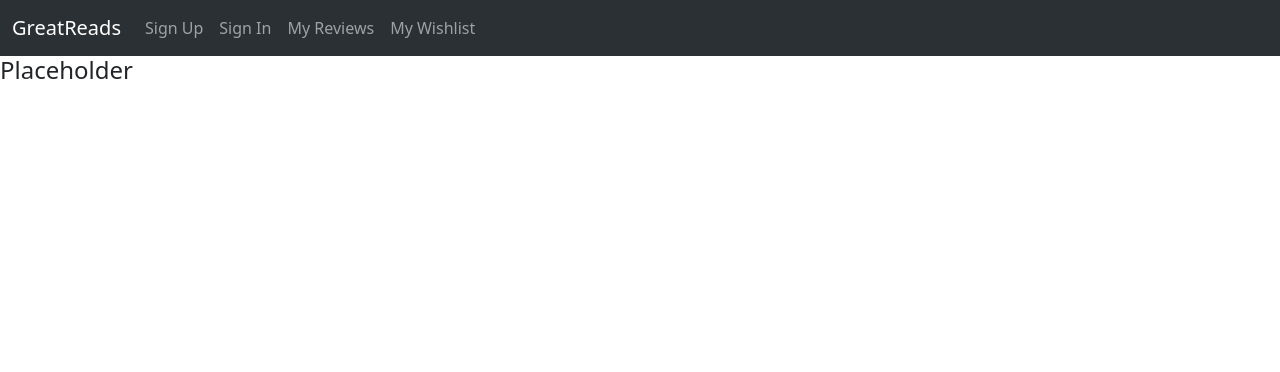
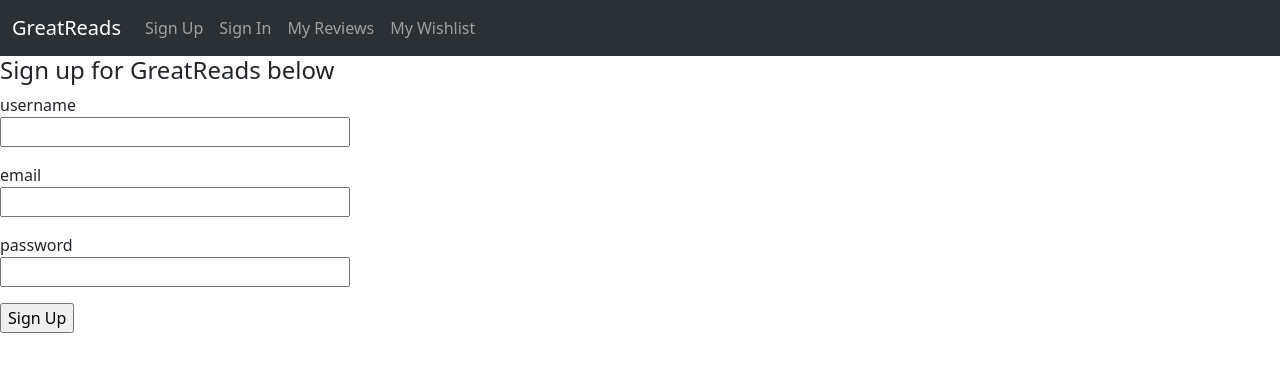
Before and after one commit to toddcmz/w6_greatReadsFlaskProject, a Flask app: page /auth/signup in a window 1280 px wide. Shown: the top 372 px of the page. Run offline with Flask 3, Linux system fonts and the light colour scheme.

Commit message:
sign up and sql data working

```diff
--- a/app/__init__.py
+++ b/app/__init__.py
@@ -1,6 +1,12 @@
 from flask import Flask
+from config import Config
+from flask_sqlalchemy import SQLAlchemy
+from flask_migrate import Migrate
 
 app = Flask(__name__)
+app.config.from_object(Config)
+db = SQLAlchemy(app)
+migrate = Migrate(app, db)
 
 from app.blueprints.auth import bp as auth_bp
 app.register_blueprint(auth_bp)
@@ -8,3 +14,5 @@ from app.blueprints.main import bp as main_bp
 app.register_blueprint(main_bp)
 from app.blueprints.mybooks import bp as mybooks_bp
 app.register_blueprint(mybooks_bp)
+
+from app import models
--- a/app/blueprints/auth/routes.py
+++ b/app/blueprints/auth/routes.py
@@ -1,10 +1,28 @@
-from flask import render_template
+from flask import render_template, flash, redirect, url_for
 from . import bp
+from app.forms import SignupForm
+from app.models import User
+from app import db
 
 @bp.route('/signin')
 def signin():
     return render_template('signin.jinja', title='Sign In')
 
-@bp.route('/signup')
+@bp.route('/signup', methods=['GET', 'POST'])
 def signup():
-    return render_template('signup.jinja', title='Sign Up')
+    form = SignupForm()
+    if form.validate_on_submit():
+            username = form.username.data
+            email = form.email.data
+            checkUser = User.query.filter_by(username=username).first()
+            checkEmail = User.query.filter_by(email=email).first()
+            if not checkUser and not checkEmail:
+                thisUser = User(username=username, email=email, password=form.password.data)
+                thisUser.commit()
+                flash(f"Username '{username}' submitted a sign up request")
+                return redirect(url_for('main.home'))
+            elif checkUser:
+                flash(f'{username} already taken, try again')
+            else:
+                flash(f'{email} already taken, try again')
+    return render_template('signup.jinja', title='Sign Up', form=form)
--- /dev/null
+++ b/app/forms.py
@@ -0,0 +1,9 @@
+from flask_wtf import FlaskForm
+from wtforms import StringField, PasswordField, SubmitField
+from wtforms.validators import DataRequired, Email
+
+class SignupForm(FlaskForm):
+    username = StringField('username', validators=[DataRequired()])
+    email = StringField('email', validators=[DataRequired(), Email()])
+    password = PasswordField('password', validators=[DataRequired()])
+    submit = SubmitField('Sign Up')
--- /dev/null
+++ b/app/static/style.css
@@ -0,0 +1,3 @@
+.err-msg{
+    color: red;
+}
--- a/app/templates/baseTemplate.jinja
+++ b/app/templates/baseTemplate.jinja
@@ -5,6 +5,7 @@
     <meta http-equiv="X-UA-Compatible" content="IE=edge">
     <meta name="viewport" content="width=device-width, initial-scale=1.0">
     <link href="https://cdn.jsdelivr.net/npm/bootstrap@5.3.0-alpha3/dist/css/bootstrap.min.css" rel="stylesheet" integrity="sha384-KK94CHFLLe+nY2dmCWGMq91rCGa5gtU4mk92HdvYe+M/SXH301p5ILy+dN9+nJOZ" crossorigin="anonymous">
+    <link rel="stylesheet" href="{{url_for('static', filename = 'style.css')}}">
     {% if title %}
         <title>{{ title }}</title>
     {% else %}
@@ -12,30 +13,18 @@
     {% endif %}
 </head>
 <body>
-    <nav class="navbar navbar-expand-lg bg-body-tertiary bg-dark" data-bs-theme="dark">
-        <div class="container-fluid">
-            <a class="navbar-brand" href="/">GreatReads</a>
-            <button class="navbar-toggler" type="button" data-bs-toggle="collapse" data-bs-target="#navbarNav" aria-controls="navbarNav" aria-expanded="false" aria-label="Toggle navigation">
-            <span class="navbar-toggler-icon"></span>
-            </button>
-            <div class="collapse navbar-collapse" id="navbarNav">
-            <ul class="navbar-nav">
-                <li class="nav-item">
-                <a class="nav-link" href="/auth/signup">Sign Up</a>
-                </li>
-                <li class="nav-item">
-                <a class="nav-link" href="/auth/signin">Sign In</a>
-                </li>
-                <li class="nav-item">
-                <a class="nav-link" href="/mybooks/reviews">My Reviews</a>
-                </li>
-                <li class="nav-item">
-                <a class="nav-link" href="/mybooks/wishlist">My Wishlist</a>
-                </li>
+    {% include 'navbar.jinja' %}
+
+    {% with messages = get_flashed_messages() %}
+        {% if messages %}
+            <ul>
+                {% for message in messages %}
+                    <li>{{ message }}</li>
+                {% endfor %}
             </ul>
-            </div>
-        </div>
-    </nav>
+        {% endif %}
+    {% endwith %}
+
     {% block content %}{% endblock %}
     <script src="https://cdn.jsdelivr.net/npm/bootstrap@5.3.0-alpha3/dist/js/bootstrap.bundle.min.js" integrity="sha384-ENjdO4Dr2bkBIFxQpeoTz1HIcje39Wm4jDKdf19U8gI4ddQ3GYNS7NTKfAdVQSZe" crossorigin="anonymous"></script>
 </body>
--- a/app/templates/index.jinja
+++ b/app/templates/index.jinja
@@ -2,7 +2,7 @@
 
 {% block content %}
 
-    <h4 style="text-align:center; margin:20px;">"No one has more to say than they with a book freshly finished." -Unknown</h4>
+    <h4 style="text-align:center; margin:20px;">"A person with a freshly finished book has much to share." -Unknown</h4>
     <div class="container text-center">
         <div class="row row-cols-2">
         <div class="col"><img width="100%" height="auto" src="{{url_for('static', filename='read1.png')}}" alt = "person reading"></div>
--- /dev/null
+++ b/app/templates/navbar.jinja
@@ -0,0 +1,24 @@
+<nav class="navbar navbar-expand-lg bg-body-tertiary bg-dark" data-bs-theme="dark">
+        <div class="container-fluid">
+            <a class="navbar-brand" href="{{url_for('main.home')}}">GreatReads</a>
+            <button class="navbar-toggler" type="button" data-bs-toggle="collapse" data-bs-target="#navbarNav" aria-controls="navbarNav" aria-expanded="false" aria-label="Toggle navigation">
+            <span class="navbar-toggler-icon"></span>
+            </button>
+            <div class="collapse navbar-collapse" id="navbarNav">
+            <ul class="navbar-nav">
+                <li class="nav-item">
+                <a class="nav-link" href="{{url_for('auth.signup')}}">Sign Up</a>
+                </li>
+                <li class="nav-item">
+                <a class="nav-link" href="{{url_for('auth.signin')}}">Sign In</a>
+                </li>
+                <li class="nav-item">
+                <a class="nav-link" href="{{url_for('mybooks.reviews')}}">My Reviews</a>
+                </li>
+                <li class="nav-item">
+                <a class="nav-link" href="{{url_for('mybooks.wishlist')}}">My Wishlist</a>
+                </li>
+            </ul>
+            </div>
+        </div>
+</nav>
--- a/app/templates/signup.jinja
+++ b/app/templates/signup.jinja
@@ -2,6 +2,30 @@
 
 {% block content %}
 
-    <h4>Placeholder</h4>
+     <h4>Sign up for GreatReads below</h4>
+    <form action="", method ="post">
+        {{ form.hidden_tag() }}
+        <p>
+            {{ form.username.label}}<br>
+            {{ form.username(size=32)}}
+        </p>
+        <p>
+            {{ form.email.label}}<br>
+            {{ form.email(size=32)}}
+            {% for error in form.email.errors %}
+                <span class="err-msg">{{ error }}</span>
+            {% endfor %}
+        </p>
+        <p>
+            {{ form.password.label}}<br>
+            {{ form.password(size=32)}}
+            {% for error in form.password.errors %}
+                <span class="err-msg">{{ error }}</span>
+            {% endfor %}
+        </p>
+        <p>
+            {{ form.submit() }}
+        </p>
+    </form>
 
 {% endblock %}
--- /dev/null
+++ b/config.py
@@ -0,0 +1,5 @@
+import os
+
+class Config():
+    SECRET_KEY = os.environ.get('SECRET_KEY')
+    SQLALCHEMY_DATABASE_URI = os.environ.get('DATABASE_URL')
```
Also changed, not shown: app/models.py (added, +14 -0 lines), requirements.txt (+13 -0 lines), 1 other file.
